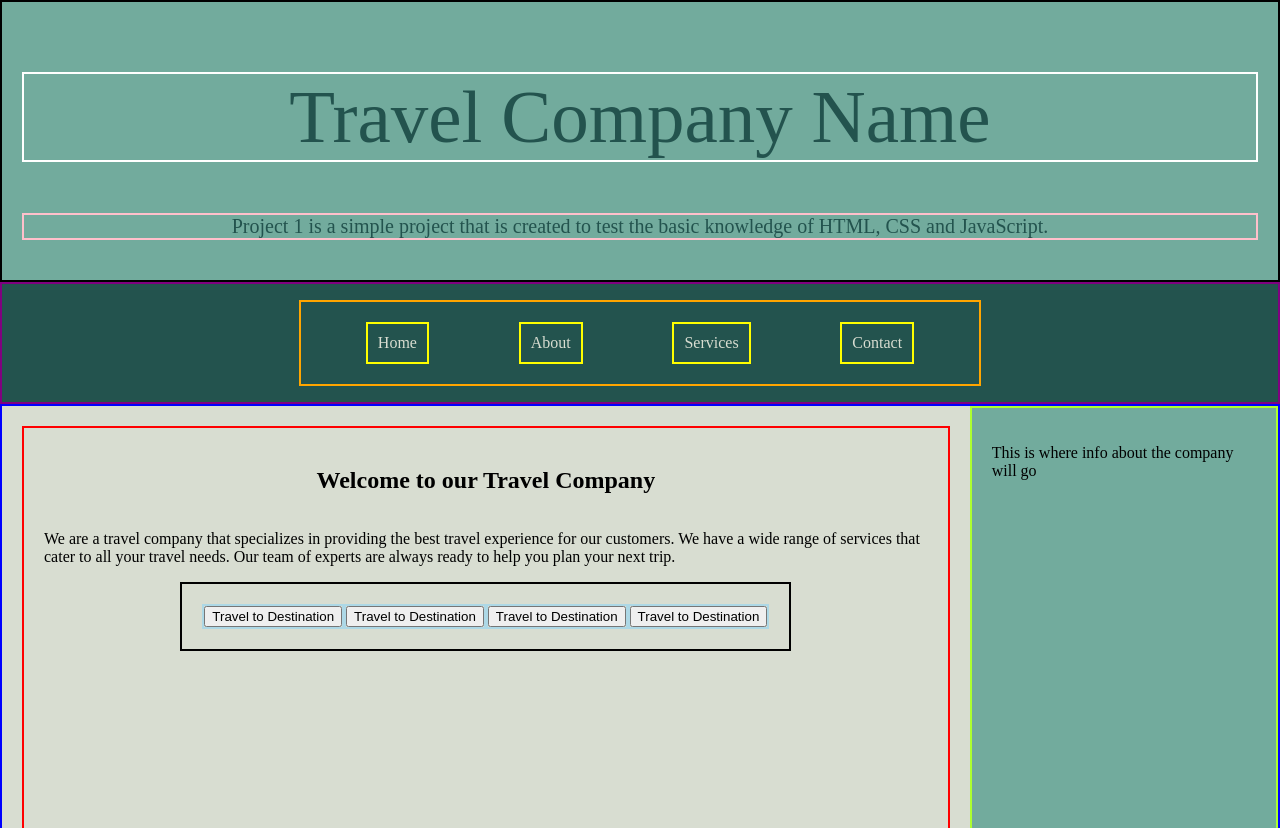
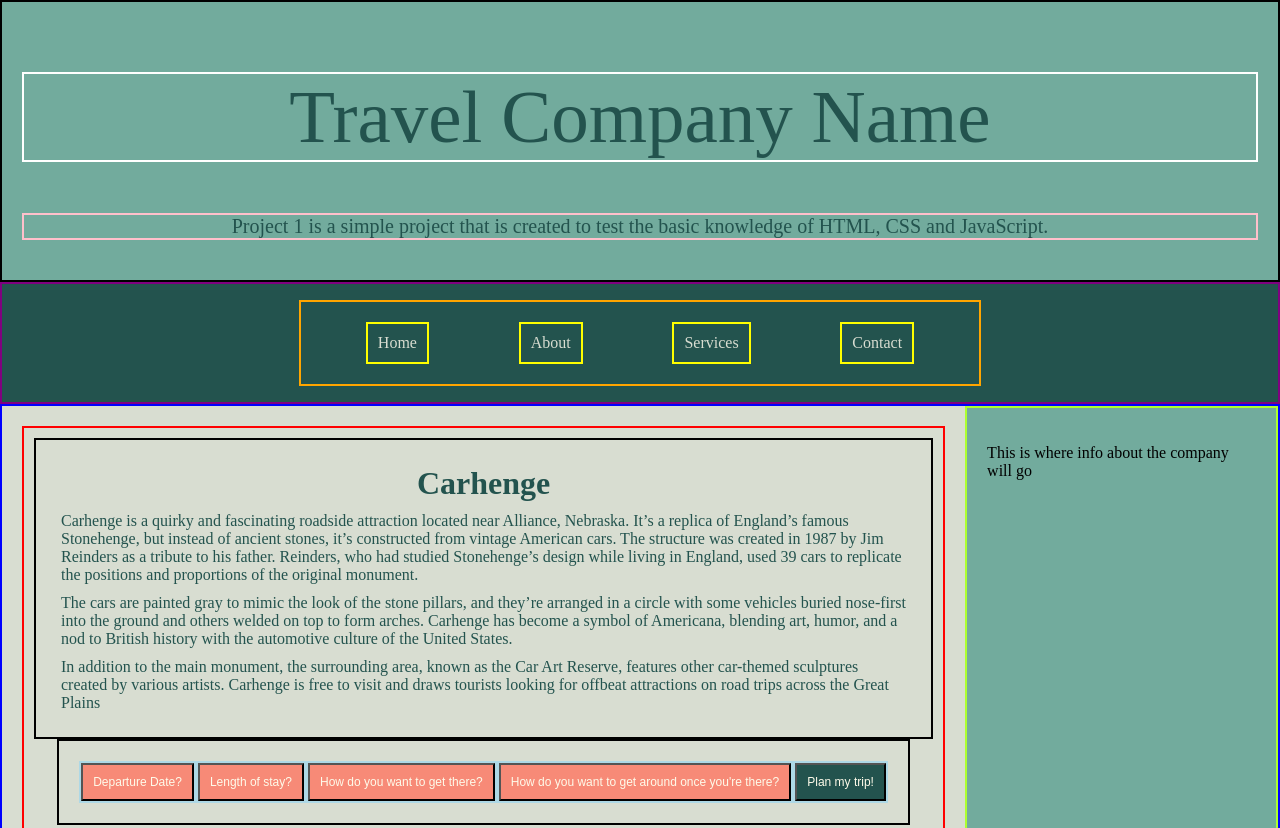
Before and after one commit to irawl254/project-1, a plain HTML site: page index.html in a window 1280 px wide. Shown: the top 828 px of the page. Drawn offline with Linux system fonts and the light colour scheme; a web font is replaced by a local one.

Commit message:
images in repository, deleted card, made buttons, added site information

```diff
--- a/index.html
+++ b/index.html
@@ -33,37 +33,61 @@
     </aside>
     </div>
     <div class="content">
-        <h2> Welcome to our Travel Company</h2>
-        <p> We are a travel company that specializes in providing the best travel experience for our customers. We have a wide range of services that cater to all your travel needs. Our team of experts are always ready to help you plan your next trip. </p>
+        <div class="site-info">
+        <h2> Carhenge</h2>
+        <!-- I asked chatgpt "tell me about carhenge" to get the paragraphs of information about the site-->
+        <p> Carhenge is a quirky and fascinating roadside attraction located near Alliance, Nebraska. It’s a replica of England’s famous Stonehenge, but instead of ancient stones, it’s constructed from vintage American cars. The structure was created in 1987 by Jim Reinders as a tribute to his father. Reinders, who had studied Stonehenge’s design while living in England, used 39 cars to replicate the positions and proportions of the original monument.</p>
+
+        <p>The cars are painted gray to mimic the look of the stone pillars, and they’re arranged in a circle with some vehicles buried nose-first into the ground and others welded on top to form arches. Carhenge has become a symbol of Americana, blending art, humor, and a nod to British history with the automotive culture of the United States.</p>
+
+        <p>In addition to the main monument, the surrounding area, known as the Car Art Reserve, features other car-themed sculptures created by various artists. Carhenge is free to visit and draws tourists looking for offbeat attractions on road trips across the Great Plains </p>
+        </div>
         <div class="buttons">
         <div class="dropdown">
-            <button class="dropbtn">Travel to Destination</button>
+            <!-- I used a youtube tutorial and W3 schools to figure out how to make the drop down menus! They aren't entirely functional... but you get the idea of what they're trying to do haha -->
+            <button class="dropbtn">Departure Date?</button>
+            <div class="dropdown-content">
+                <a href="">This week</a>
+                <a href="">Next week</a>
+                <a href="">Next month</a>
+                <a href="">Next year</a>
+            </div>
+        </div>
+        <div class="dropdown">
+            <button class="dropbtn">Length of stay?</button>
+            <div class="dropdown-content">
+                <a href="">1 day</a>
+                <a href="">2 days</a>
+                <a href="">3 days</a>
+                <a href="">4 days</a>
+                <a href="">5 days</a>
+                <a href="">6 days</a>
+                <a href="">7 days</a>
+                <a href="">8 days</a>
+                <a href="">9 days</a>
+                <a href="">10 days</a>
+
+            </div>
+        </div>
+        <div class="dropdown">
+            <button class="dropbtn">How do you want to get there?</button>
             <div class="dropdown-content">
                 <a href="">Fly</a>
                 <a href="">Drive</a>
             </div>
         </div>
         <div class="dropdown">
-            <button class="dropbtn">Travel to Destination</button>
+            <button class="dropbtn">How do you want to get around once you're there?</button>
             <div class="dropdown-content">
-                <a href="">Fly</a>
+                <a href="">Local Transportation</a>
                 <a href="">Drive</a>
+                <a href="">Walk</a>
             </div>
         </div>
         <div class="dropdown">
-            <button class="dropbtn">Travel to Destination</button>
-            <div class="dropdown-content">
-                <a href="">Fly</a>
-                <a href="">Drive</a>
-            </div>
+            <button class="plan-btn">Plan my trip!</button>
         </div>
-        <div class="dropdown">
-            <button class="dropbtn">Travel to Destination</button>
-            <div class="dropdown-content">
-                <a href="">Fly</a>
-                <a href="">Drive</a>
-            </div>
-        </div>
+
     </div>
     </div>
     </div>
--- a/styles.css
+++ b/styles.css
@@ -70,6 +70,7 @@ nav{
     width: auto;
     margin: 0px;
     border: 2px solid blue;
+    padding: 0px;
   }
 
   .side-bar{
@@ -92,16 +93,26 @@ nav{
     width: 100vw;
     height: 100vh;
     margin: 20px;
-    padding: 20px;
+    padding: 10px;
     border: 2px solid red;
 }
 
 .dropdown{
     border: 2px solid lightblue;
-    display: inline-block;
+    display: flex;
     flex-direction: row;
     justify-content: flex-start;
     align-items: center;
+}
+
+.dropbtn{
+    background-color: #f78a77;
+    color: #fefbea;
+    padding: 10px;
+    font-size: 12px;
+    height: auto;
+    width: fit-content;
+
 }
 
 .dropdown a{
@@ -116,20 +127,53 @@ nav{
     position: absolute;
     display: none;
     background-color: #f9f9f9;
-    min-width: 160px;
+    width: auto;
     box-shadow: 0px 8px 16px 0px rgba(0,0,0,0.2);
     z-index: 1;
 }
 
 .dropdown:hover .dropdown-content{
     display: block;
+    width: auto;
 }
 
 .buttons{
     display: flex;
     flex-direction: row;
     justify-content: center;
-    align-items: space-between;
+    flex-wrap: wrap;
+    align-items: space-around;
+    border: 2px solid black;
+    padding: 20px;
+
+}
+
+.plan-btn{
+    background-color: #23534E;
+    color: #fefbea;
+    padding: 10px;
+    font-size: 12px;
+
+}
+
+.site-info{
+    display: flex;
+    flex-direction: column;
+    justify-content: center;
+    align-items: center;
     border: 2px solid black;
     padding: 20px;
 }
+
+.site-info p{
+    font-size: 1rem;
+    margin: 5px;
+    color: #23534E;
+}
+
+.site-info h2{
+    font-family: "Caprasimo", serif;
+    font-size: 2rem;
+    color: #23534E;
+    margin: 5px;
+}
```
Also changed, not shown: brownie.jpg (deleted), carhenge1.jpg (added), carhenge2.jpg (added), carhenge3.jpg (added), carhenge4.jpg (added), carhenge5.jpg (added), tree.jpeg (deleted), 1 other file.
